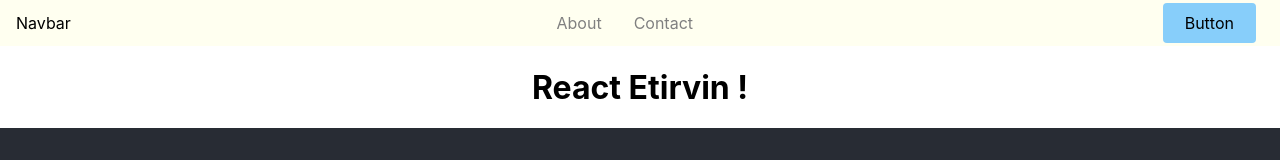
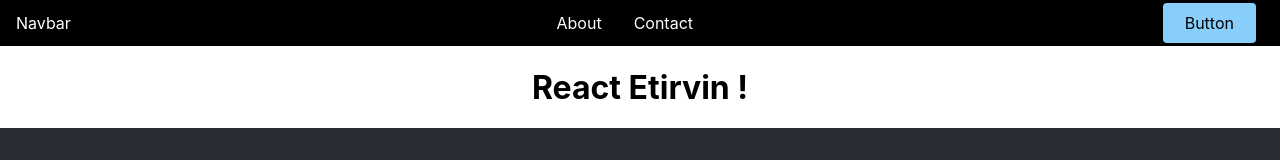
Before and after one commit to antoprince001/react-etirvin, a React (Create React App) app: page / in a window 1280 px wide. Shown: the top 160 px of the page. Built offline with nearby package versions, Linux system fonts and the light colour scheme.

Commit message:
changed Color

```diff
--- a/src/components/Navbar/NavbarElements.js
+++ b/src/components/Navbar/NavbarElements.js
@@ -3,7 +3,7 @@
 import styled from "styled-components";
 
 export const Nav = styled.nav`
-  background: #fffff0;
+  background: black;
   height: 40px;
   display: flex;
   justify-content: space-between;
@@ -14,7 +14,7 @@
 `;
 
 export const NavLink = styled(Link)`
-  color: #808080;
+  color: white;
   display: flex;
   align-items: center;
   text-decoration: none;
@@ -23,7 +23,7 @@
   height: 100%;
   cursor: pointer;
   &.active {
-    color: #000000;
+    color: white;
   }
 `;
 
```
